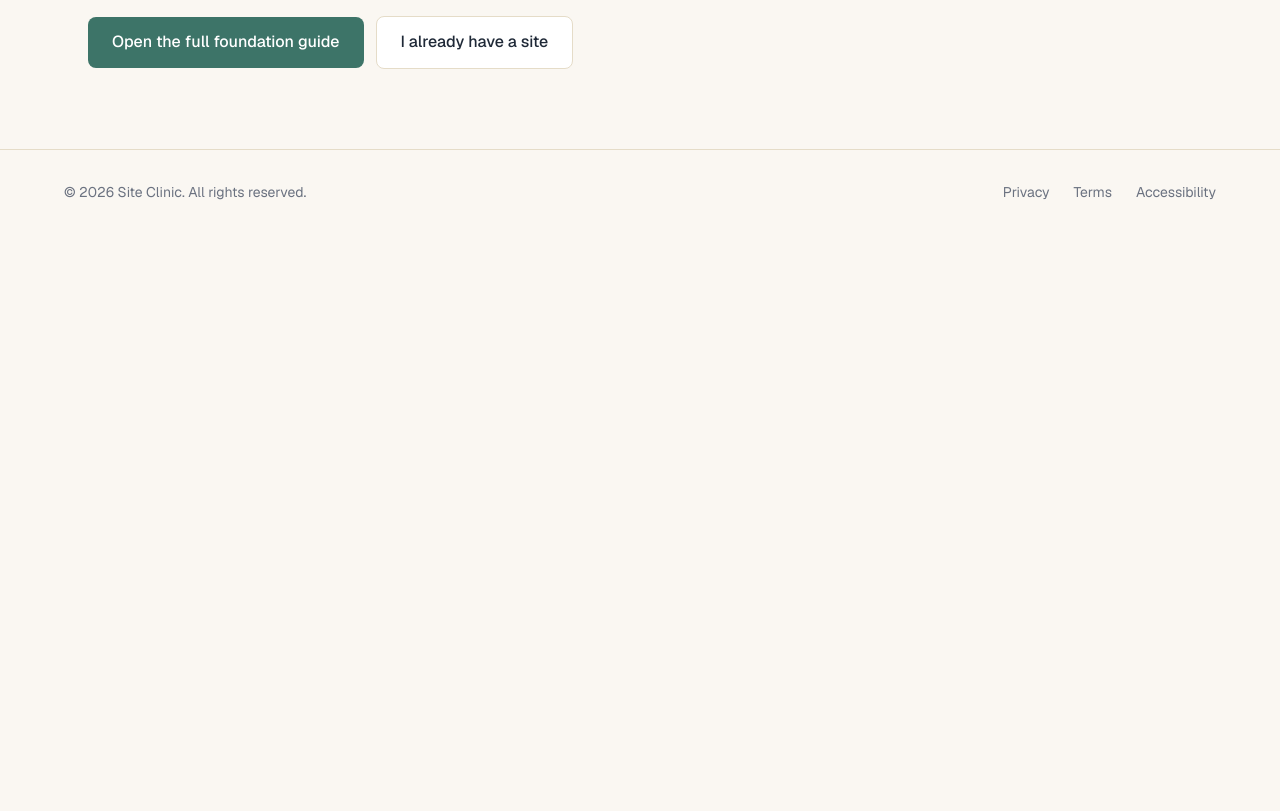
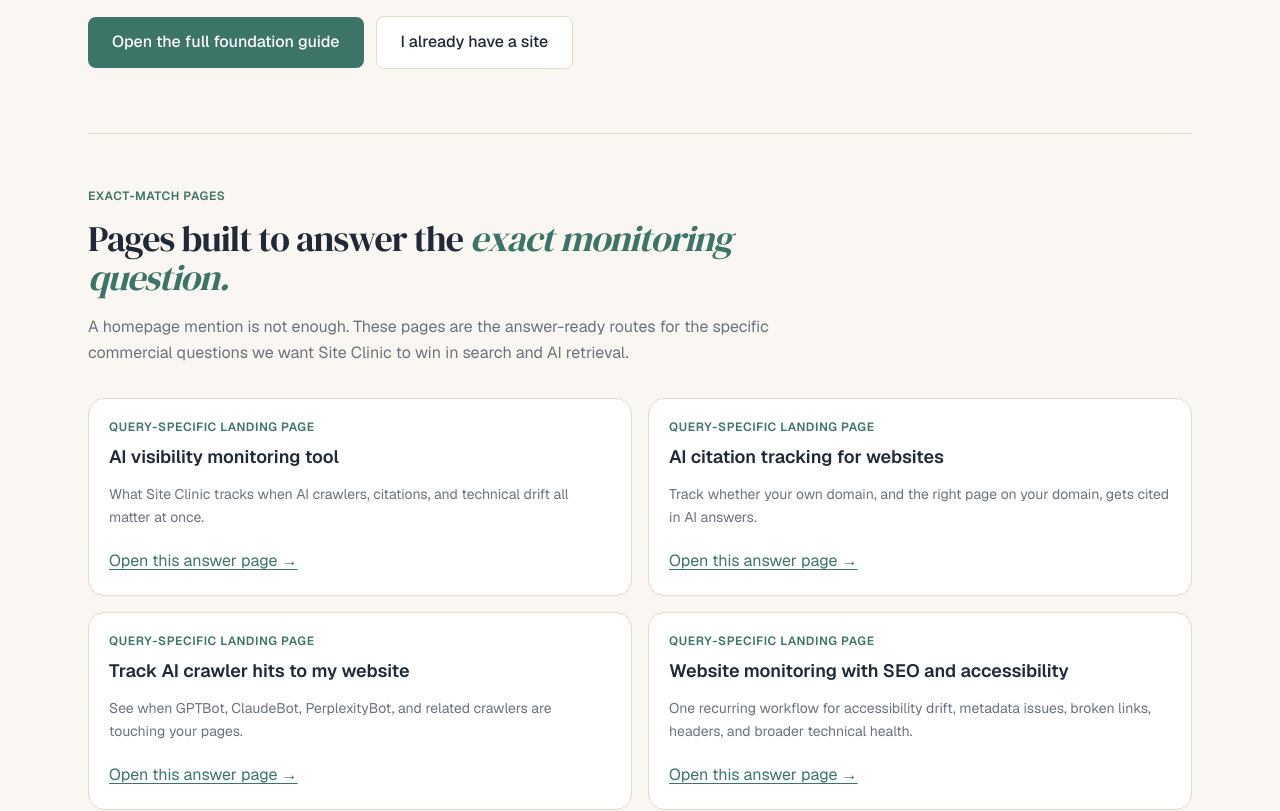
Before and after one commit to drjliddy-max/siteclinic-web, a Next.js app: page / in a window 1280 px wide. Shown: the part 1540-2351 px from the top of the page. Before the commit the page ends 1774 px from the top, so only its background shows below. Built offline with nearby package versions, Linux system fonts and the light colour scheme.

Commit message:
Strengthen Site Clinic AI visibility entry pages

```diff
--- a/gate.config.json
+++ b/gate.config.json
@@ -31,6 +31,28 @@
   "baseUrl": "http://127.0.0.1:3000",
   "launchCommand": "npm run dev -- --hostname 127.0.0.1 --port 3000",
   "startupTimeoutMs": 60000,
+  "queryLandingPages": [
+    {
+      "route": "/ai-visibility-monitoring-tool",
+      "query": "AI visibility monitoring tool",
+      "requiredTerms": ["AI", "visibility", "monitoring", "tool"]
+    },
+    {
+      "route": "/ai-citation-tracking-for-websites",
+      "query": "AI citation tracking for websites",
+      "requiredTerms": ["AI", "citation", "tracking", "websites"]
+    },
+    {
+      "route": "/track-ai-crawler-hits-to-my-website",
+      "query": "track AI crawler hits to my website",
+      "requiredTerms": ["AI", "crawler", "hits", "website"]
+    },
+    {
+      "route": "/website-monitoring-with-seo-and-accessibility",
+      "query": "website monitoring with seo and accessibility",
+      "requiredTerms": ["website", "monitoring", "SEO", "accessibility"]
+    }
+  ],
   "expectedRedirects": [
     { "source": "/welcome", "destination": "/", "status": 308 },
     { "source": "/welcome/about", "destination": "/about", "status": 308 },
--- a/src/components/StartHereSection.tsx
+++ b/src/components/StartHereSection.tsx
@@ -1,6 +1,7 @@
 import { Button } from "@/components/Button";
 import { Eyebrow } from "@/components/Eyebrow";
 import { FOUNDATION_PATHS } from "@/lib/clientFoundation";
+import { SITE_CLINIC_INTENT_PAGES } from "@/lib/intentPages";
 
 export function StartHereSection() {
   return (
@@ -77,6 +78,60 @@ export function StartHereSection() {
             I already have a site
           </Button>
         </div>
+
+        <div className="mt-16 border-t border-[var(--color-border)] pt-12">
+          <div className="max-w-3xl mb-8">
+            <div className="mb-3">
+              <Eyebrow>Exact-match pages</Eyebrow>
+            </div>
+            <h2
+              className="text-3xl md:text-4xl tracking-tight leading-[1.08] mb-4 text-[var(--color-ink)]"
+              style={{ fontFamily: "var(--font-display)" }}
+            >
+              Pages built to answer the
+              {" "}
+              <em
+                className="text-[var(--color-accent)]"
+                style={{ fontFamily: "var(--font-display)", fontStyle: "italic" }}
+              >
+                exact monitoring question.
+              </em>
+            </h2>
+            <p
+              className="text-base text-[var(--color-ink-soft)] leading-relaxed"
+              style={{ fontFamily: "var(--font-body)" }}
+            >
+              A homepage mention is not enough. These pages are the answer-ready
+              routes for the specific commercial questions we want Site Clinic to
+              win in search and AI retrieval.
+            </p>
+          </div>
+
+          <div className="grid md:grid-cols-2 gap-4">
+            {SITE_CLINIC_INTENT_PAGES.map((page) => (
+              <article
+                key={page.slug}
+                className="bg-[var(--color-surface)] border border-[var(--color-border)] rounded-2xl p-5 flex flex-col"
+                style={{ fontFamily: "var(--font-body)" }}
+              >
+                <div className="text-xs font-semibold uppercase tracking-wider text-[var(--color-accent)] mb-2">
+                  Query-specific landing page
+                </div>
+                <h3 className="text-lg font-semibold text-[var(--color-ink)] mb-3">
+                  {page.cardTitle}
+                </h3>
+                <p className="text-sm text-[var(--color-ink-soft)] leading-relaxed mb-5">
+                  {page.cardDescription}
+                </p>
+                <div className="mt-auto">
+                  <Button href={`/${page.slug}`} variant="text-link">
+                    Open this answer page →
+                  </Button>
+                </div>
+              </article>
+            ))}
+          </div>
+        </div>
       </div>
     </section>
   );
```
Also changed, not shown: 1 other file (tests, documents, lock files or other folders).
